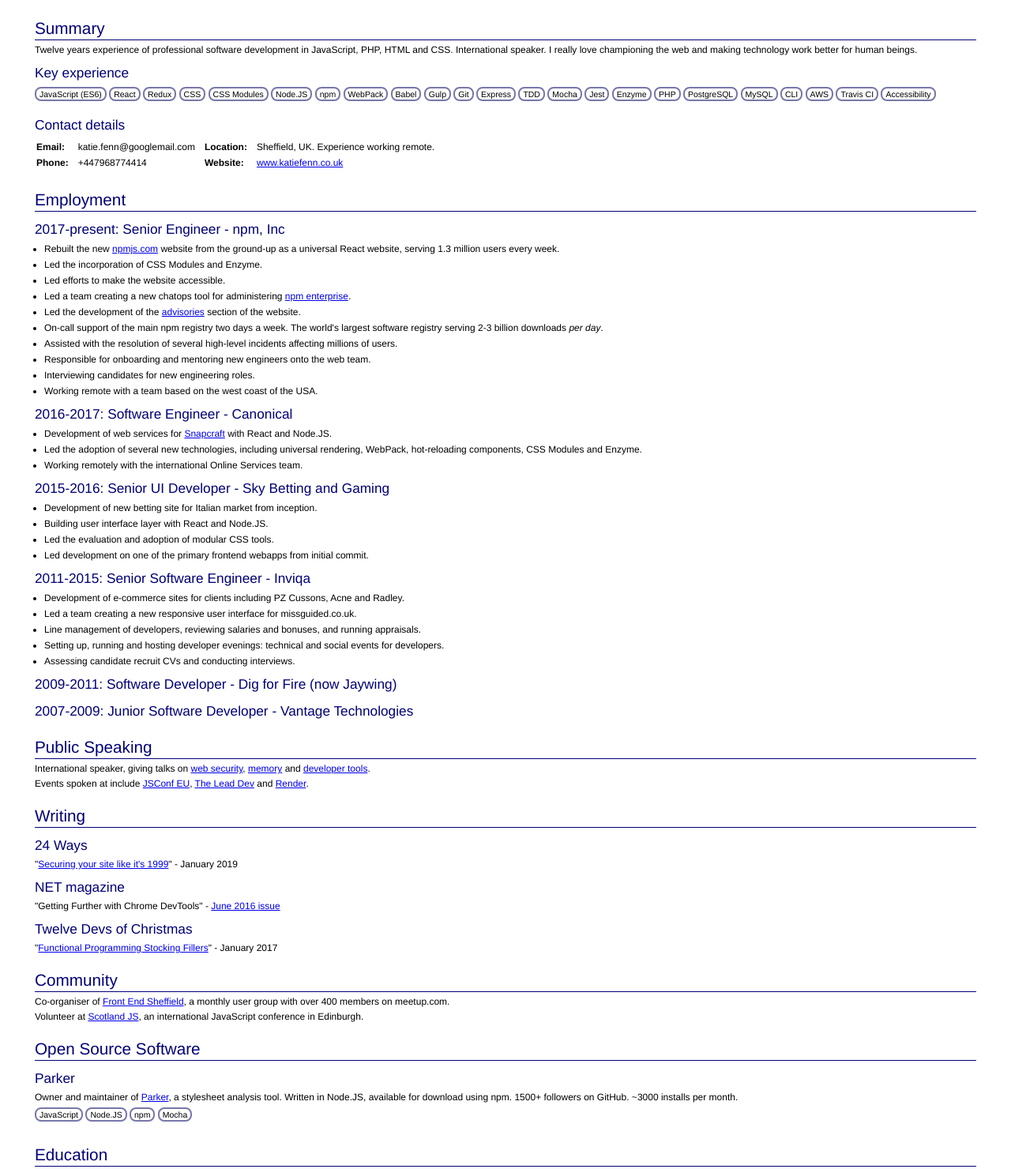
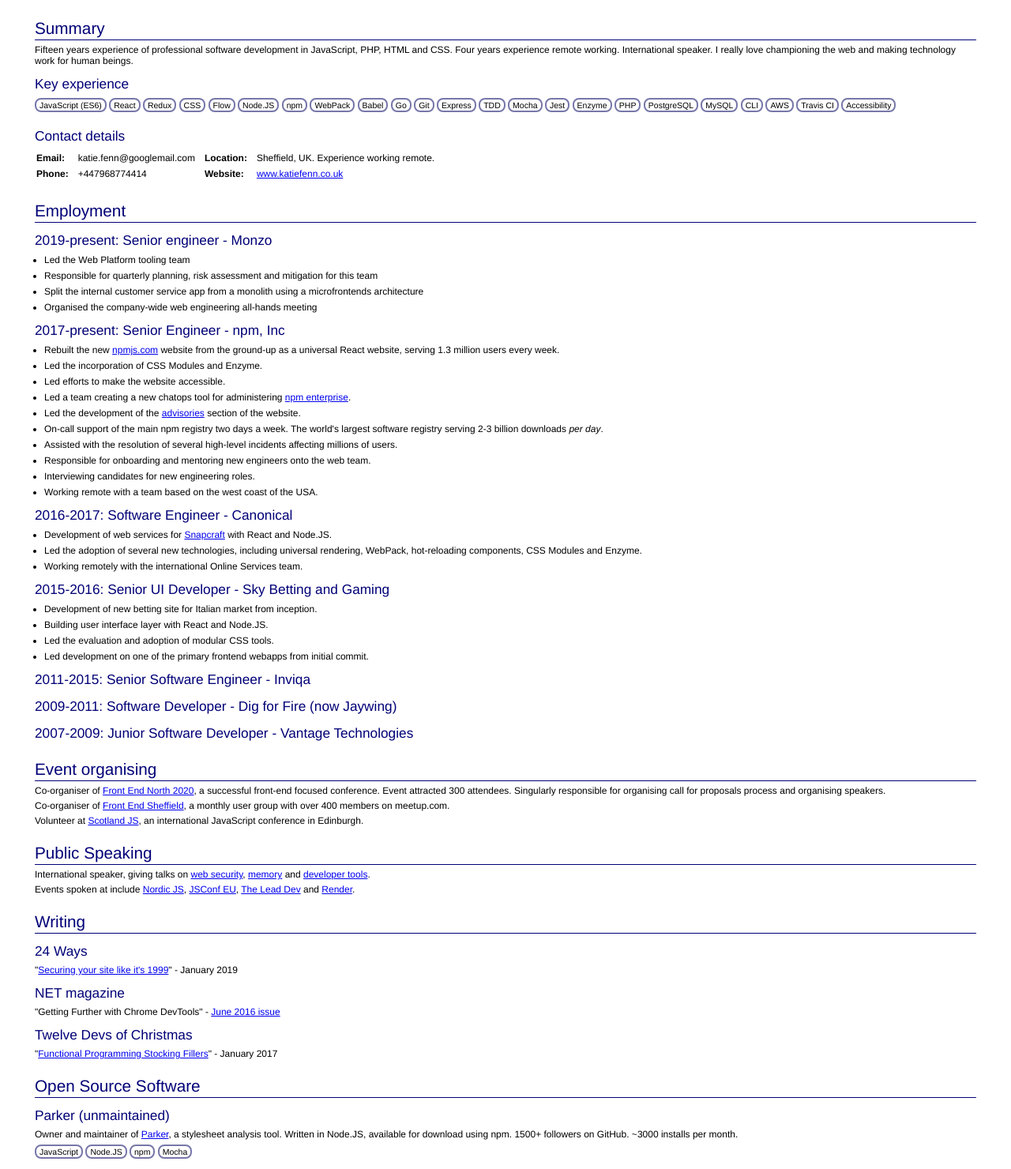
Before and after one commit to katiefenn/website-2017-src, a website: page files/cv/index.html in a window 1280 px wide. Shown: the part 85-1565 px from the top of the page at 79% size. Drawn offline with Linux system fonts and the light colour scheme.

Commit message:
Update resume

```diff
--- a/files/cv/index.html
+++ b/files/cv/index.html
@@ -1,18 +1,18 @@
 <html data-reactroot="" data-reactid="1" data-react-checksum="1683743863"><head data-reactid="2"><title data-reactid="3">Katie Fenn, Software Engineer</title><link rel="stylesheet" href="assets/styles.css" data-reactid="4"/><link rel="stylesheet" href="assets/fonts.css" data-reactid="5"/></head><body data-reactid="6"><h1 id="katie-fenn-software-engineer">Katie Fenn, Software Engineer</h1>
 <h2 id="summary">Summary</h2>
-<p>Twelve years experience of professional software development in JavaScript, PHP, HTML and CSS. International speaker. I really love championing the web and making technology work better for human beings.</p>
+<p>Fifteen years experience of professional software development in JavaScript, PHP, HTML and CSS. Four years experience remote working. International speaker. I really love championing the web and making technology work for human beings.</p>
 <h3 id="key-experience">Key experience</h3>
 <ul class='pills'>
 <li>JavaScript (ES6)</li>
 <li>React</li>
 <li>Redux</li>
 <li>CSS</li>
-<li>CSS Modules</li>
+<li>Flow</li>
 <li>Node.JS</li>
 <li>npm</li>
 <li>WebPack</li>
 <li>Babel</li>
-<li>Gulp</li>
+<li>Go</li>
 <li>Git</li>
 <li>Express</li>
 <li>TDD</li>
@@ -65,7 +65,14 @@
 
 
 <h2 id="employment">Employment</h2>
-<h3 id="2017-present-senior-engineer-npm-inc">2017-present: Senior Engineer - npm, Inc</h3>
+<h3 id="2017-2019">2019-present: Senior engineer - Monzo</h3>
+<ul>
+<li>Led the Web Platform tooling team</li>
+<li>Responsible for quarterly planning, risk assessment and mitigation for this team</li>
+<li>Split the internal customer service app from a monolith using a microfrontends architecture</li>
+<li>Organised the company-wide web engineering all-hands meeting</li>
+</ul>
+<h3 id="2017-2019">2017-present: Senior Engineer - npm, Inc</h3>
 <ul>
 <li>Rebuilt the new <a href="https://npmjs.com">npmjs.com</a> website from the ground-up as a universal React website, serving 1.3 million users every week.</li>
 <li>Led the incorporation of CSS Modules and Enzyme.</li>
@@ -84,6 +91,7 @@
 <li>Led the adoption of several new technologies, including universal rendering, WebPack, hot-reloading components, CSS Modules and Enzyme.</li>
 <li>Working remotely with the international Online Services team.</li>
 </ul>
+<p style="page-break-after:always;"></p>
 <h3 id="2015-2016-senior-ui-developer-sky-betting-and-gaming">2015-2016: Senior UI Developer - Sky Betting and Gaming</h3>
 <ul>
 <li>Development of new betting site for Italian market from inception.</li>
@@ -91,21 +99,16 @@
 <li>Led the evaluation and adoption of modular CSS tools.</li>
 <li>Led development on one of the primary frontend webapps from initial commit.</li>
 </ul>
-<p style="page-break-after:always;"></p>
-
 <h3 id="2011-2015-senior-software-engineer-inviqa">2011-2015: Senior Software Engineer - Inviqa</h3>
-<ul>
-<li>Development of e-commerce sites for clients including PZ Cussons, Acne and Radley.</li>
-<li>Led a team creating a new responsive user interface for missguided.co.uk.</li>
-<li>Line management of developers, reviewing salaries and bonuses, and running appraisals.</li>
-<li>Setting up, running and hosting developer evenings: technical and social events for developers.</li>
-<li>Assessing candidate recruit CVs and conducting interviews.</li>
-</ul>
 <h3 id="2009-2011-software-developer-dig-for-fire-now-jaywing-">2009-2011: Software Developer - Dig for Fire (now Jaywing)</h3>
 <h3 id="2007-2009-junior-software-developer-vantage-technologies">2007-2009: Junior Software Developer - Vantage Technologies</h3>
+<h2 id="public-speaking">Event organising</h2>
+<p>Co-organiser of <a href="https://frontendnorth.com">Front End North 2020</a>, a successful front-end focused conference. Event attracted 300 attendees. Singularly responsible for organising call for proposals process and organising speakers.</p>
+<p>Co-organiser of <a href="https://twitter.com/frontendsheff">Front End Sheffield</a>, a monthly user group with over 400 members on meetup.com.</p>
+<p>Volunteer at <a href="http://scotlandjs.com">Scotland JS</a>, an international JavaScript conference in Edinburgh.</p>
 <h2 id="public-speaking">Public Speaking</h2>
-<p>International speaker, giving talks on <a href="https://www.youtube.com/watch?v=Tpzqu4EGFjc">web security</a>, <a href="https://www.youtube.com/watch?v=espDYUPBYJo">memory</a> and <a href="https://vimeo.com/album/3953264/video/166790779">developer tools</a>.</p>
-<p>Events spoken at include <a href="https://2018.jsconf.eu/speakers/katie-fenn-securing-your-site-like-it-s-1999.html">JSConf EU</a>, <a href="https://2016.theleaddeveloper.com/talks">The Lead Dev</a> and <a href="http://2016.render-conf.com/talks#chrome-devtools-inside-out">Render</a>.</p>
+<p>International speaker, giving talks on <a href="https://www.youtube.com/watch?v=Tpzqu4EGFjc">web security</a>, <a href="https://www.youtube.com/watch?v=H_BYkp5sfpM">memory</a> and <a href="https://vimeo.com/album/3953264/video/166790779">developer tools</a>.</p>
+<p>Events spoken at include <a href="https://nordicjs.com/2019/speakers#katie-fenn">Nordic JS</a>, </a><a href="https://2018.jsconf.eu/speakers/katie-fenn-securing-your-site-like-it-s-1999.html">JSConf EU</a>, <a href="https://2016.theleaddeveloper.com/talks">The Lead Dev</a> and <a href="http://2016.render-conf.com/talks#chrome-devtools-inside-out">Render</a>.</p>
 <h2 id="writing">Writing</h2>
 <h3 id="24-ways">24 Ways</h3>
 <p>&quot;<a href="https://24ways.org/2018/securing-your-site-like-its-1999">Securing your site like it&#39;s 1999</a>&quot; - January 2019</p>
@@ -113,11 +116,8 @@
 <p>&quot;Getting Further with Chrome DevTools&quot; - <a href="https://gb.zinio.com/www/browse/issue.jsp?skuId=416375965#/">June 2016 issue</a></p>
 <h3 id="twelve-devs-of-christmas">Twelve Devs of Christmas</h3>
 <p>&quot;<a href="http://12devsofxmas.co.uk/2017/01/day-8-functional-programming-stocking-fillers/">Functional Programming Stocking Fillers</a>&quot; - January 2017</p>
-<h2 id="community">Community</h2>
-<p>Co-organiser of <a href="https://twitter.com/frontendsheff">Front End Sheffield</a>, a monthly user group with over 400 members on meetup.com.</p>
-<p>Volunteer at <a href="http://scotlandjs.com">Scotland JS</a>, an international JavaScript conference in Edinburgh.</p>
 <h2 id="open-source-software">Open Source Software</h2>
-<h3 id="parker">Parker</h3>
+<h3 id="parker">Parker (unmaintained)</h3>
 <p>Owner and maintainer of <a href="https://www.npmjs.com/package/parker">Parker</a>, a stylesheet analysis tool. Written in Node.JS, available for download using npm. 1500+ followers on GitHub. ~3000 installs per month.</p>
 <ul class="pills">
 <li>JavaScript</li>
@@ -125,8 +125,6 @@
 <li>npm</li>
 <li>Mocha</li>
 </ul>
-
-
 <h2 id="education">Education</h2>
 <h3 id="2003-2007-bsc-software-engineering-sheffield-hallam-university">2003 - 2007: BSc Software Engineering, Sheffield Hallam University</h3>
 <p>Final degree classification: upper second class honours (2:1).</p>
@@ -140,5 +138,4 @@
 <li>Public key cryptography</li>
 <li>Agile</li>
 </ul>
-
 </body></html>
```
